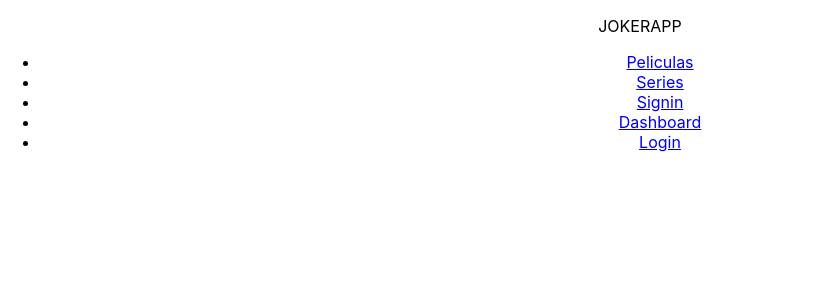
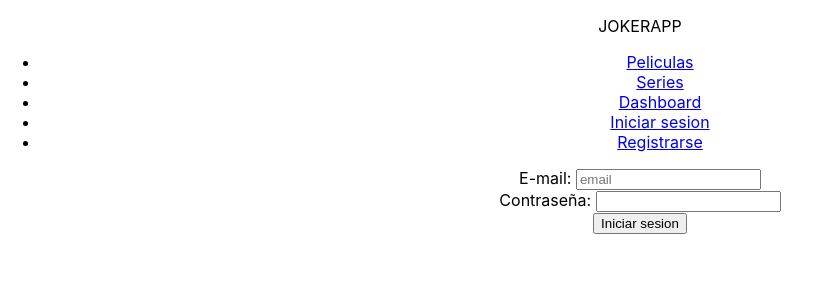
Before and after one commit to alefidececchi/movies_client, a React (Create React App) app: page /login in a window 1280 px wide. Shown: the top 300 px of the page, without its empty margins (0-821 px from the left). Built offline with nearby package versions, Linux system fonts and the light colour scheme; no server answers.

Commit message:
working on user session

```diff
--- a/src/App.js
+++ b/src/App.js
@@ -4,6 +4,7 @@ import { Route, Routes } from 'react-router-dom'
 
 import Dashboard from './components/Dashboard/Dasboard.js'
 import Form from './components/Form/Form';
+import Login from './components/Login/Login.js'
 import Movies from './components/Movies/Movies.js'
 import Navbar from './components/Navbar/Navbar';
 import Series from './components/Series/Series.js'
@@ -22,6 +23,7 @@ function App() {
         <Route path='/dashboard' element={<Dashboard />}></Route>
         <Route path='/form/:id' element={<Form />}></Route>
         <Route path='/form' element={<Form />}></Route>
+        <Route path='/login' element={<Login />}></Route>
         <Route path='/' element={<><h1>Hello world</h1><Movies /></>}></Route>
       </Routes>
     </div>
--- a/src/components/DashboardContainer/DashboardContainer.js
+++ b/src/components/DashboardContainer/DashboardContainer.js
@@ -16,7 +16,7 @@ const DashboardContainer = (props) => {
         <div>
             {
                 selected === undefined ?
-                    (<h1>selected es {selected}</h1>) :
+                    (<h1>Hello Motherfucker</h1>) :
                     (
                         <div>
                             <h2>{selected}</h2>
--- /dev/null
+++ b/src/components/Login/Login.js
@@ -0,0 +1,77 @@
+import { useEffect, useState } from 'react'
+import { useNavigate } from 'react-router-dom'
+import { useDispatch, useSelector } from 'react-redux'
+
+import { getToken } from '../../redux/thunks/token.js'
+import DivForm from '../DivForm/DivForm.js'
+
+
+
+
+const Login = () => {
+
+    const [login, setLogin] = useState({ email: '', password: '' })
+    const dispatch = useDispatch()
+    const navigate = useNavigate()
+    const stateLogin = useSelector(state => state.token.stateLogin)
+    const token = useSelector(state => state.token.data)
+    const id = useSelector(state => state.token.user)
+
+    useEffect(() => {
+        console.log(login)
+    }, [login])
+
+    useEffect(() => {
+        if (stateLogin) {
+            navigate('/')
+            window.sessionStorage.setItem('user', JSON.stringify({
+                token: token,
+                stateLogin: stateLogin,
+                id: id
+            }))
+        }
+    }, [stateLogin])
+
+    const handleSubmit = (e) => {
+        e.preventDefault()
+        //dispatchar accion que envie login al backend
+        dispatch(getToken(login))
+        setLogin({ email: '', password: '' })
+    }
+
+    const handleChange = (e) => {
+        setLogin({
+            ...login,
+            [e.target.name]: e.target.value
+        })
+    }
+
+    return (
+        <div>
+            <form onSubmit={handleSubmit}>
+                <DivForm
+                    initialValue=''
+                    errorMessage="Debes escribir tu email"
+                    label="E-mail: "
+                    name="email"
+                    placeholder='email'
+                    receiveState={handleChange}
+                    type="email"
+                />
+                <DivForm
+                    errorMessage="Este campo no puede estar vacío"
+                    initialValue=''
+                    label="Contraseña: "
+                    name="password"
+                    receiveState={handleChange}
+                    type="password"
+                />
+                <button>Iniciar sesion</button>
+            </form>
+        </div>
+    )
+
+
+}
+
+export default Login;
--- a/src/components/Navbar/Navbar.js
+++ b/src/components/Navbar/Navbar.js
@@ -1,7 +1,15 @@
 import { NavLink } from "react-router-dom"
+import { useSelector } from "react-redux"
 
 
 const Navbar = () => {
+
+    const stateLogin = useSelector(state => state.token.stateLogin)
+
+    const handleLogoutSession = () => {
+        //dispatchar accion que cierra sesion
+
+    }
 
     return (
         <div>
@@ -13,9 +21,15 @@ const Navbar = () => {
                 <ul>
                     <li><NavLink to="/" >Peliculas</NavLink></li>
                     <li><NavLink to="/series">Series</NavLink></li>
-                    <li><NavLink to="/signin">Signin</NavLink></li>
                     <li><NavLink to="/dashboard">Dashboard</NavLink></li>
-                    <li><NavLink >Login</NavLink></li>
+                    {
+                        !stateLogin
+                            ? <div>
+                                <li><NavLink to="/login" >Iniciar sesion</NavLink></li>
+                                <li><NavLink to="/signin">Registrarse</NavLink></li>
+                            </div>
+                            : <li onClick={handleLogoutSession}><NavLink>Cerrar sesion</NavLink></li>
+                    }
                 </ul>
             </div>
         </div>
--- a/src/redux/slices/containerMovies.js
+++ b/src/redux/slices/containerMovies.js
@@ -32,8 +32,5 @@ export const containerMoviesSlice = createSlice({
     }
 })
 
-export const {
-    //  getMovieId,
-     getMovies } = containerMoviesSlice.actions
-
+export const { getMovies } = containerMoviesSlice.actions
 export default containerMoviesSlice.reducer
--- /dev/null
+++ b/src/redux/slices/token.js
@@ -0,0 +1,39 @@
+import { createSlice } from '@reduxjs/toolkit'
+
+import { getToken } from '../thunks/token.js'
+
+
+const tokenSlice = createSlice({
+    name: 'token',
+    initialState: {
+        user: !JSON.parse(window.sessionStorage.getItem('user')) ? null : JSON.parse(window.sessionStorage.getItem('user')).id,
+        data: !JSON.parse(window.sessionStorage.getItem('user')) ? null : JSON.parse(window.sessionStorage.getItem('user')).token,
+        error: '',
+        status: 'idle',
+        message: '',
+        stateLogin: !JSON.parse(window.sessionStorage.getItem('user')) ? false : JSON.parse(window.sessionStorage.getItem('user')).stateLogin,
+    },
+    reducers: {
+
+    },
+    extraReducers(builder) {
+        builder
+            .addCase(getToken.pending, (state, action) => {
+                state.status = 'loading'
+            })
+            .addCase(getToken.fulfilled, (state, action) => {
+                state.status = 'succeeded';
+                console.log(action.payload)
+                state.user = action.payload.id
+                state.data = action.payload.token
+                state.stateLogin = action.payload.stateLogin
+                state.message = action.payload.message
+            })
+            .addCase(getToken.rejected, (state, action) => {
+                state.status = 'failed'
+                state.error = action.error.error
+            })
+    }
+})
+
+export default tokenSlice.reducer
--- a/src/redux/store/store.js
+++ b/src/redux/store/store.js
@@ -3,6 +3,7 @@ import containerMoviesSlice from '../slices/containerMovies.js'
 import containerSeriesSlice from '../slices/containerSeries.js'
 import carouselSlice from '../slices/carousel.js'
 import formSlice from '../slices/form.js'
+import tokenSlice from '../slices/token.js'
 
 
 export default configureStore({
@@ -10,6 +11,7 @@ export default configureStore({
         containerMovies: containerMoviesSlice,
         containerSeries: containerSeriesSlice,
         carousel: carouselSlice,
-        form: formSlice
+        form: formSlice,
+        token: tokenSlice
     }
 })
--- a/src/redux/thunks/carousel.js
+++ b/src/redux/thunks/carousel.js
@@ -3,7 +3,7 @@ import { createAsyncThunk } from '@reduxjs/toolkit'
 
 export const createCarousel = createAsyncThunk('form/createCarousel', async (data) => {
     try {
-        const response = await axios.post(`/carousel/create`, data)
+        const response = await axios.post(`/carousel`, data)
         return response.data
     } catch (error) {
         console.log(error)
@@ -32,7 +32,7 @@ export const fetchCarousel = createAsyncThunk('carousel/fetchCarousel', async (t
 export const updateCarouselId = createAsyncThunk('form/updateCarouselId', async ({id, payload}) => {
 
     try {
-        const response = await axios.put(`/carousel/update/${id}`, payload)
+        const response = await axios.put(`/carousel/${id}`, payload)
         return response.data
     } catch (error) {
         console.log(error)
@@ -42,7 +42,7 @@ export const updateCarouselId = createAsyncThunk('form/updateCarouselId', async
 export const deleteCarouselId = createAsyncThunk('form/deleteCarouselId', async (id) => {
 
     try {
-        const response = await axios.delete(`/carousel/delete/${id}`)
+        const response = await axios.delete(`/carousel/${id}`)
         return response.data
     } catch (error) {
         console.log(error)
--- a/src/redux/thunks/movies.js
+++ b/src/redux/thunks/movies.js
@@ -3,7 +3,7 @@ import { createAsyncThunk } from '@reduxjs/toolkit'
 
 export const createMovie = createAsyncThunk('form/createMovie', async (data) => {
     try {
-        const response = await axios.post(`/movies/create`, data)
+        const response = await axios.post(`/movies`, data)
         return response.data
     } catch (error) {
         console.log(error)
@@ -34,7 +34,7 @@ export const updateMovieId = createAsyncThunk('form/updateMovieId', async ({id,p
     try {
         console.log('ID: ', id)
         console.log('payload: ',payload)
-        const response = await axios.put(`/movies/update/${id}`, payload)
+        const response = await axios.put(`/movies/${id}`, payload)
         return response.data
     } catch (error) {
         console.log(error)
@@ -43,7 +43,7 @@ export const updateMovieId = createAsyncThunk('form/updateMovieId', async ({id,p
 
 export const deleteMovieId = createAsyncThunk('form/deleteMovieId', async (id) => {
     try {
-        const response = await axios.delete(`/movies/delete/${id}`)
+        const response = await axios.delete(`/movies/${id}`)
         return response.data
     } catch (error) {
         console.log(error)
--- a/src/redux/thunks/series.js
+++ b/src/redux/thunks/series.js
@@ -3,7 +3,7 @@ import { createAsyncThunk } from '@reduxjs/toolkit'
 
 export const createSerie = createAsyncThunk('form/createSerie', async (data) => {
     try {
-        const response = await axios.post(`/series/create`, data)
+        const response = await axios.post(`/series`, data)
         return response.data
     } catch (error) {
         console.log(error)
@@ -32,7 +32,7 @@ export const fetchSerieId = createAsyncThunk('form/fetchSerieId', async (id) =>
 export const updateSerieId = createAsyncThunk('form/updateSerieId', async ({id, payload}) => {
 
     try {
-        const response = await axios.put(`/series/update/${id}`, payload)
+        const response = await axios.put(`/series/${id}`, payload)
         return response.data
     } catch (error) {
         console.log(error)
@@ -41,7 +41,7 @@ export const updateSerieId = createAsyncThunk('form/updateSerieId', async ({id,
 
 export const deleteSerieId = createAsyncThunk('form/deleteSerieId', async (id) => {
     try {
-        const response = await axios.delete(`/series/delete/${id}`)
+        const response = await axios.delete(`/series/${id}`)
         return response.data
     } catch (error) {
         console.log(error)
--- /dev/null
+++ b/src/redux/thunks/token.js
@@ -0,0 +1,13 @@
+import axios from 'axios'
+import { createAsyncThunk } from '@reduxjs/toolkit'
+
+
+
+export const getToken = createAsyncThunk('token/getToken', async (data) => {
+    try {
+        const response = await axios.post(`/login`, data)
+        return response.data
+    } catch (error) {
+        console.log(error)
+    }
+})
```
Also changed, not shown: src/components/SignIn/SignIn.js (+11 -8 lines).
